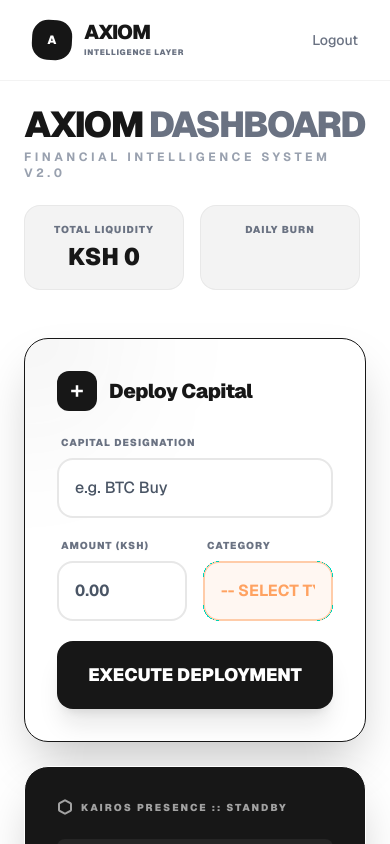
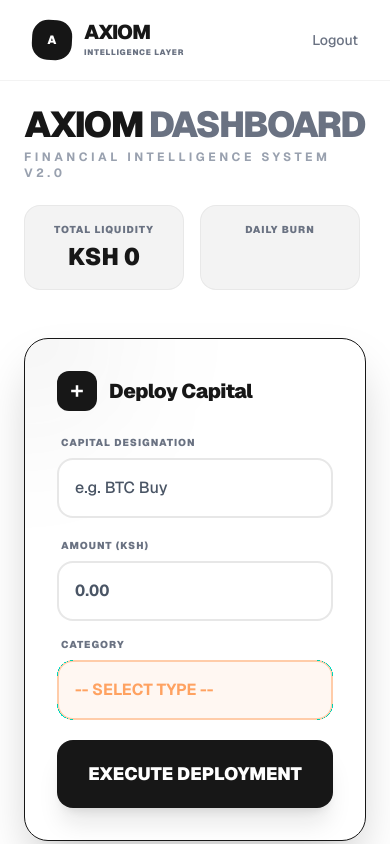
Before and after one commit to callme000/axiom, a Next.js app: page /dashboard in a window 390 px wide. Shown: the top 844 px of the page. Built offline with nearby package versions, Linux system fonts and the light colour scheme; no server answers.

Commit message:
Force deploy v1.1 Intelligence Presence

```diff
--- a/src/app/dashboard/page.tsx
+++ b/src/app/dashboard/page.tsx
@@ -99,6 +99,7 @@
 
         setKairosInsight(insight);
       } catch {
+        console.warn("Analytics Sync: Deferred. Network unstable.");
         setGlobalError("Behavioral sync lagging. Data integrity maintained.");
       } finally {
         setIsIntelligenceSyncing(false);
@@ -228,7 +229,7 @@
 
   async function handleDelete(id: string) {
     if (isExecuting.current) return;
-    if (!confirm("Permanent deletion cannot be undone. Proceed?")) return;
+    if (!confirm("Delete record?")) return;
 
     setDeletingId(id);
     isExecuting.current = true;
@@ -467,7 +468,7 @@
                   />
                 </div>
 
-                <div className="grid grid-cols-2 gap-4">
+                <div className="grid grid-cols-1 sm:grid-cols-2 gap-4">
                   <div>
                     <label className="text-[10px] font-black text-gray-500 uppercase tracking-widest mb-2 block ml-1">
                       Amount (KSh)
@@ -816,14 +817,12 @@
                           </select>
                           <div className="flex gap-2">
                             <button
-                              disabled={updatingId === deployment.id}
                               onClick={() => setEditingId(null)}
                               className="text-xs font-black text-gray-500 uppercase px-3 py-1 disabled:opacity-50"
                             >
                               Cancel
                             </button>
                             <button
-                              disabled={updatingId === deployment.id}
                               onClick={() => handleUpdate(deployment.id)}
                               className="text-xs font-black bg-foreground text-background rounded-lg px-4 py-1 uppercase disabled:opacity-50"
                             >
```
